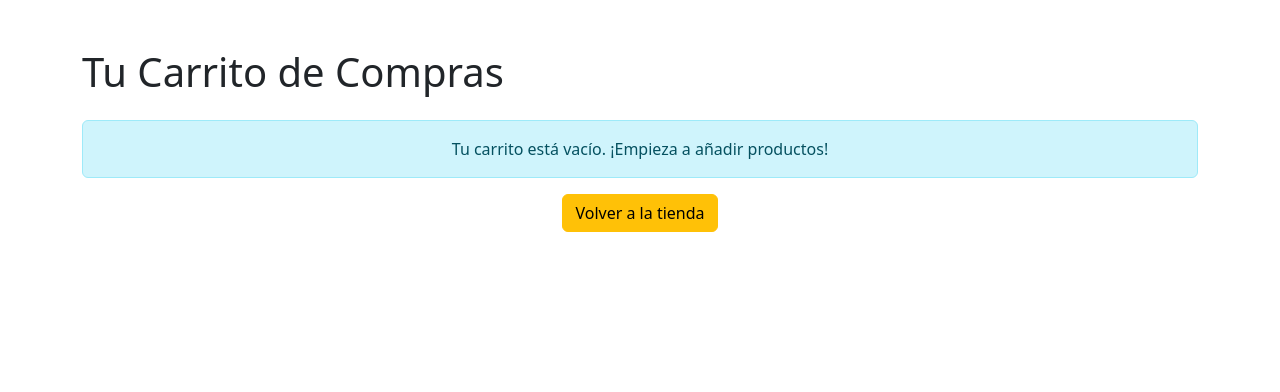
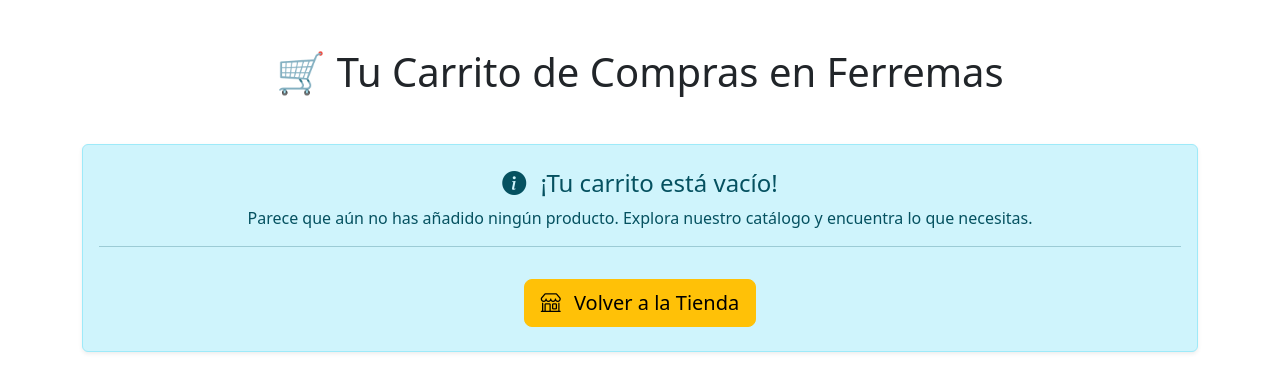
Before and after one commit to xXAlex236Xx/IntegracionPlataformas, a Django app: template miapp/templates/miapp/cart.html in a window 1280 px wide. Shown: the part 56-448 px from the top of the page. Run offline with Django 5.2, Linux system fonts and the light colour scheme; the template is opened without the code that fills it, so the values that code supplies are empty.

Commit message:
Reediseño Carrito Compras

```diff
--- a/miapp/templates/miapp/cart.html
+++ b/miapp/templates/miapp/cart.html
@@ -5,7 +5,7 @@
 
 {% block content %}
 <div class="container my-5">
-    <h1 class="mb-4">Tu Carrito de Compras</h1>
+    <h1 class="mb-4 text-center">🛒 Tu Carrito de Compras en Ferremas</h1>
 
     {% if messages %}
         <div class="messages">
@@ -19,66 +19,82 @@
     {% endif %}
 
     {% if cart_items %}
+    <div class="card shadow-sm">
+        <div class="card-body p-0">
             <div class="table-responsive">
-        <table class="table table-hover align-middle">
-            <thead class="table-light">
+                <table class="table table-striped table-hover align-middle mb-0">
+                    <thead class="table-dark">
                         <tr>
-                    <th scope="col">Producto</th>
-                    <th scope="col">Imagen</th>
-                    <th scope="col">Precio Unitario</th>
-                    <th scope="col">Cantidad</th>
-                    <th scope="col">Subtotal</th>
-                    <th scope="col">Acciones</th>
+                            <th scope="col" class="py-3 px-4">Producto</th>
+                            <th scope="col" class="py-3 px-4 text-center">Precio Unitario</th>
+                            <th scope="col" class="py-3 px-4 text-center">Cantidad</th>
+                            <th scope="col" class="py-3 px-4 text-center">Subtotal</th>
+                            <th scope="col" class="py-3 px-4 text-center"></th>
                         </tr>
                     </thead>
                     <tbody>
                         {% for item in cart_items %}
                         <tr id="cart-item-row-{{ item.id }}">
-                    <td><a href="{% url 'producto_detail' item.producto.codigo %}">{{ item.producto.nombre }}</a></td>
-                    <td>
+                            <td class="d-flex align-items-center py-3 px-4">
                                 {% if item.producto.imagen %}
-                            <img src="{{ item.producto.imagen.url }}" alt="{{ item.producto.nombre }}" class="img-thumbnail" style="width: 70px; height: 70px; object-fit: cover;">
+                                    <img src="{{ item.producto.imagen.url }}" alt="{{ item.producto.nombre }}" class="img-thumbnail me-3" style="width: 80px; height: 80px; object-fit: cover; border-radius: 8px;">
                                 {% else %}
-                            <img src="{% static 'imagenes/producto_default.png' %}" alt="No imagen" class="img-thumbnail" style="width: 70px; height: 70px; object-fit: cover;">
+                                    <img src="{% static 'imagenes/producto_default.png' %}" alt="No imagen" class="img-thumbnail me-3" style="width: 80px; height: 80px; object-fit: cover; border-radius: 8px;">
                                 {% endif %}
-                    </td>
-                    <td>${{ item.producto.precio|floatformat:2 }}</td>
-                    <td>
-                        <div class="d-flex align-items-center">
-                            <button type="button" class="btn btn-sm btn-outline-secondary me-1" onclick="updateQuantity({{ item.id }}, -1)">-</button>
-                            <input type="number" id="quantity-{{ item.id }}" value="{{ item.quantity }}" min="1" class="form-control text-center" style="width: 60px;" onchange="updateQuantity({{ item.id }}, 0, this.value)">
-                            <button type="button" class="btn btn-sm btn-outline-secondary ms-1" onclick="updateQuantity({{ item.id }}, 1)">+</button>
+                                <div>
+                                    <a href="{% url 'producto_detail' item.producto.codigo %}" class="fw-bold text-decoration-none text-dark">{{ item.producto.nombre }}</a>
+                                    <div class="text-muted small">Cód: {{ item.producto.codigo }}</div>
                                 </div>
                             </td>
-                    <td>${{ item.get_total_price|floatformat:2 }}</td>
-                    <td>
-                        <button type="button" class="btn btn-danger btn-sm" onclick="removeItem({{ item.id }})">Eliminar</button>
+                            <td class="text-center py-3 px-4">${{ item.producto.precio|floatformat:0 }}</td>
+                            <td class="py-3 px-4">
+                                <div class="d-flex align-items-center justify-content-center">
+                                    <button type="button" class="btn btn-sm btn-outline-secondary me-2 rounded-pill" onclick="updateQuantity({{ item.id }}, -1)">
+                                        <i class="bi bi-dash"></i>
+                                    </button>
+                                    <input type="number" id="quantity-{{ item.id }}" value="{{ item.quantity }}" min="1" class="form-control text-center quantity-input" style="width: 70px;" onchange="updateQuantity({{ item.id }}, 0, this.value)">
+                                    <button type="button" class="btn btn-sm btn-outline-secondary ms-2 rounded-pill" onclick="updateQuantity({{ item.id }}, 1)">
+                                        <i class="bi bi-plus"></i>
+                                    </button>
+                                </div>
+                            </td>
+                            <td class="text-center py-3 px-4 fw-bold fs-5">${{ item.get_total_price|floatformat:0 }}</td>
+                            <td class="text-center py-3 px-4">
+                                <button type="button" class="btn btn-outline-danger btn-sm rounded-circle" onclick="removeItem({{ item.id }})" aria-label="Eliminar producto">
+                                    <i class="bi bi-trash"></i>
+                                </button>
                             </td>
                         </tr>
                         {% endfor %}
                     </tbody>
-            <tfoot>
+                    <tfoot class="table-light">
                         <tr>
-                    <th colspan="4" class="text-end">Total del Carrito:</th>
-                    <td colspan="2" class="fw-bold fs-5">${{ cart.get_total_price|floatformat:2 }}</td>
+                            <th colspan="3" class="text-end py-3 px-4 fw-bold">Total del Carrito:</th>
+                            <td colspan="2" class="text-start py-3 px-4 fw-bold fs-4 text-success">${{ cart.get_total_price|floatformat:0 }}</td>
                         </tr>
                     </tfoot>
                 </table>
             </div>
+        </div>
+    </div>
 
-    <div class="d-flex justify-content-end mt-4">
-        <a href="{% url 'inicio' %}" class="btn btn-secondary me-2">Seguir Comprando</a>
-        <a href="{% url 'iniciar_pago_webpay' %}" class="btn btn-success btn-lg">
+    <div class="d-flex justify-content-between align-items-center mt-5 p-3 bg-light rounded shadow-sm">
+        <a href="{% url 'inicio' %}" class="btn btn-secondary btn-lg d-flex align-items-center">
+            <i class="bi bi-arrow-left me-2"></i> Seguir Comprando
+        </a>
+        <a href="{% url 'iniciar_pago_webpay' %}" class="btn btn-success btn-lg d-flex align-items-center">
             <i class="bi bi-credit-card-fill me-2"></i> Pagar con WebPay
         </a>
     </div>
 
     {% else %}
-    <div class="alert alert-info text-center" role="alert">
-        Tu carrito está vacío. ¡Empieza a añadir productos!
-    </div>
-    <div class="text-center">
-        <a href="{% url 'inicio' %}" class="btn btn-warning">Volver a la tienda</a>
+    <div class="alert alert-info text-center py-4 my-5 rounded shadow-sm" role="alert">
+        <h4 class="alert-heading"><i class="bi bi-info-circle-fill me-2"></i> ¡Tu carrito está vacío!</h4>
+        <p>Parece que aún no has añadido ningún producto. Explora nuestro catálogo y encuentra lo que necesitas.</p>
+        <hr>
+        <a href="{% url 'inicio' %}" class="btn btn-warning btn-lg mt-3">
+            <i class="bi bi-shop me-2"></i> Volver a la Tienda
+        </a>
     </div>
     {% endif %}
 </div>
@@ -142,7 +158,6 @@
         .then(response => response.json())
         .then(data => {
             if (data.message) {
-                showMessage('success', data.message);
                 if (newQuantity === 0) {
                     document.getElementById(`cart-item-row-${itemId}`).remove();
                     if (document.querySelectorAll('tbody tr').length === 0) {
@@ -166,9 +181,6 @@
     }
 
     function removeItem(itemId) {
-        if (!confirm('¿Estás seguro de que quieres eliminar este producto del carrito?')) {
-            return;
-        }
         fetch('{% url "remove_from_cart" %}', {
             method: 'POST',
             headers: {
@@ -182,7 +194,6 @@
         .then(response => response.json())
         .then(data => {
             if (data.message) {
-                showMessage('info', data.message);
                 document.getElementById(`cart-item-row-${itemId}`).remove();
                 if (document.querySelectorAll('tbody tr').length === 0) {
                     location.reload();
```
Lines whose indentation alone changed are shown as unchanged.
